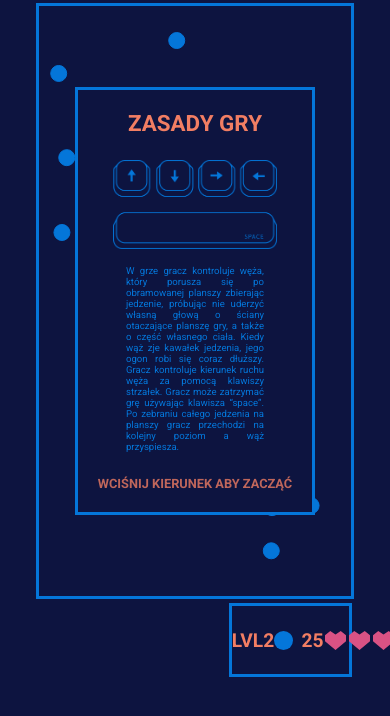
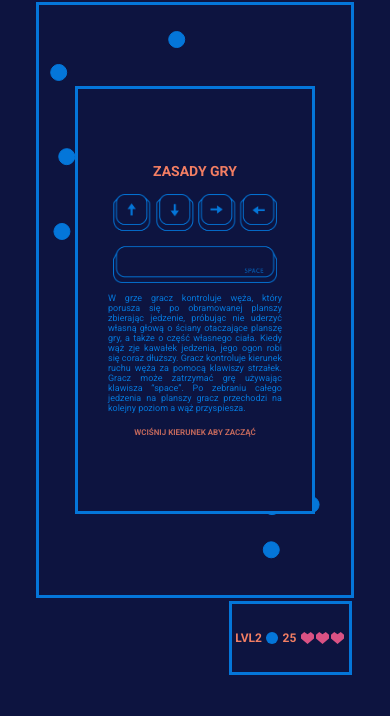
Before and after one commit to woodrejs/snake, a plain HTML site: page index.html in a window 390 px wide. Shown: the part 126-842 px from the top of the page. Drawn offline with Linux system fonts and the light colour scheme.

Commit message:
responsive added

```diff
--- a/snake.scss
+++ b/snake.scss
@@ -144,6 +144,7 @@ body{
     }
     #startConteiner{
         display: flex;
+        flex-direction: column;
         margin: 1.5rem 0;
         span{
            flex: 1;
@@ -315,23 +316,80 @@ body{
         height: 20%;
     }
 }
-@media (max-width: 1024px) and (orientation: landscape){
+//portrait
+// Extra small devices (portrait phones, less than 576px)
+@media (max-width: 325px){
+    html{
+        font-size: 8px;
+    }
     #start{
         #startConteiner{
             span{
-                font-size: 0.6rem;
+                margin-top: 1rem;
             }
         }
     }
-}
-@media (max-width: 1024px) and (orientation: portrait){
+ }
+ @media (min-width: 326px){
+    html{
+        font-size: 10px;
+    }
     #start{
         #startConteiner{
-            flex-direction: column;
             span{
-                font-size: 0.6rem;
                 margin-top: 1rem;
             }
         }
     }
 }
+// Small devices (landscape phones, 576px and up)
+@media (min-width: 576px) {
+    html{
+        font-size: 12px;
+    }
+}
+// Medium devices (tablets, 768px and up)
+@media (min-width: 768px) {
+    html{
+        font-size: 15px;
+    }
+ }
+// Large devices (desktops, 992px and up)
+@media (min-width: 992px) {
+    #start{
+        #startConteiner{
+            flex-direction: row;
+        }
+    }
+}
+@media (min-width: 1920px) {
+    html{
+        font-size: 20px;
+    }
+}
+//landscape
+@media (max-width: 801px) and (orientation: landscape){
+    html{
+        font-size: 6px;
+    }
+    #start{
+        #startConteiner{
+            flex-direction: row;
+        }
+    }
+}
+@media (min-width: 576px) and (orientation: landscape) {
+    html{
+        font-size: 8px;
+    }
+}
+@media (min-width: 992px) and (orientation: landscape) {
+    html{
+        font-size: 12px;
+    }
+}
+@media (min-width: 1280px) and (orientation: landscape) {
+    html{
+        font-size: 15px;
+    }
+}
```
Also changed, not shown: snake.css, 1 other file.
